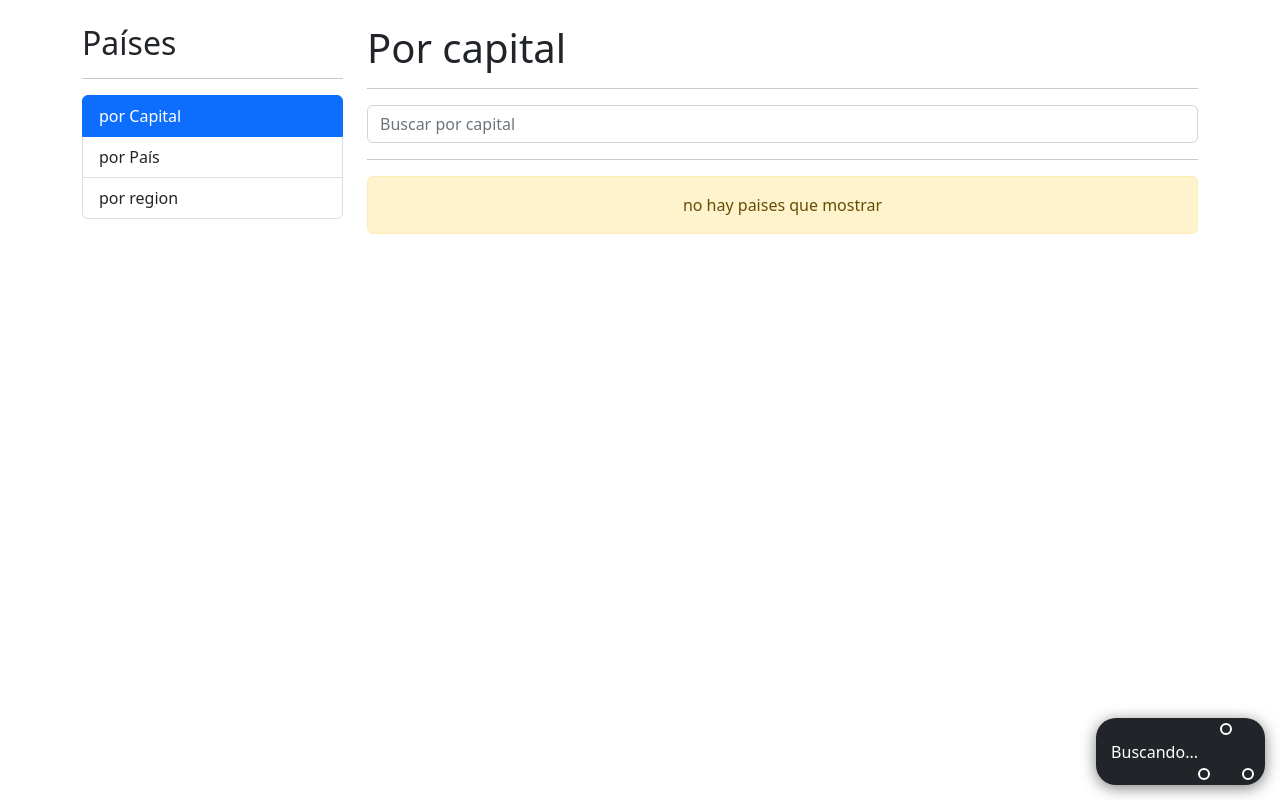
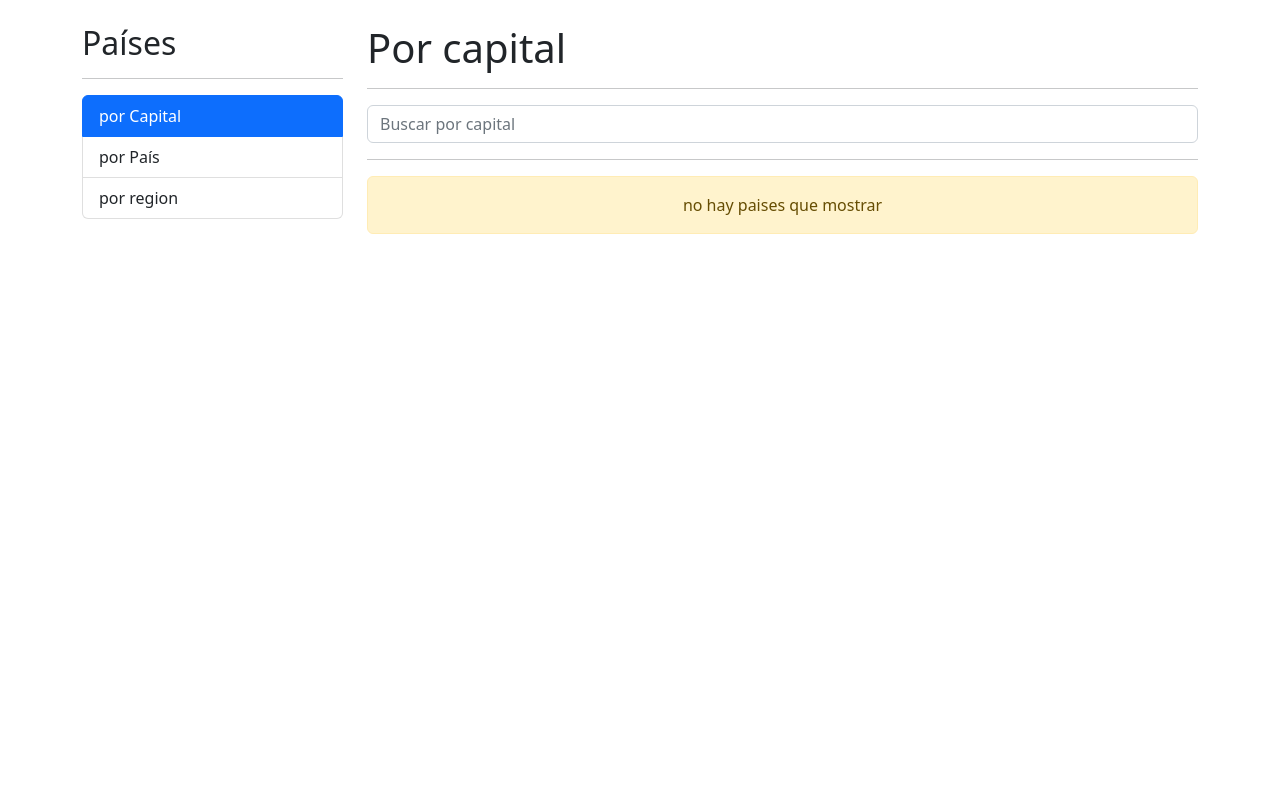
Before and after one commit to MiguelPasaje/busqueda-de-paises-capitales-regiones, an Angular app: page /countries/by-capital in a window 1280 px wide. Built offline with nearby package versions, Linux system fonts and the light colour scheme.

Commit message:
funcionalidad loading en capital-page

```diff
--- a/src/app/countries/pages/by-capital-page/by-capital-page.component.html
+++ b/src/app/countries/pages/by-capital-page/by-capital-page.component.html
@@ -12,7 +12,7 @@
 <div class="row">
   <div class="col">
     <hr>
-    <shared-loading-spiner></shared-loading-spiner>
+    <shared-loading-spiner *ngIf="isLoading"></shared-loading-spiner>
     <countries-table [countries]="countries"></countries-table>
     <!-- <ul>
       <li *ngFor="let countrie of countries">
--- a/src/app/countries/pages/by-capital-page/by-capital-page.component.ts
+++ b/src/app/countries/pages/by-capital-page/by-capital-page.component.ts
@@ -9,13 +9,16 @@
 })
 export class ByCapitalPageComponent {
   public countries: Country[] = [];
+  public isLoading: boolean = false;
 
   constructor(private countriesService: CountriesService) {}
 
   searchByCapital(term: string) {
+    this.isLoading = true;
     this.countriesService.searchCapital(term).subscribe((data) => {
       console.log('Data: ', data);
       this.countries = data;
+      this.isLoading = false;
     });
   }
 }
```
